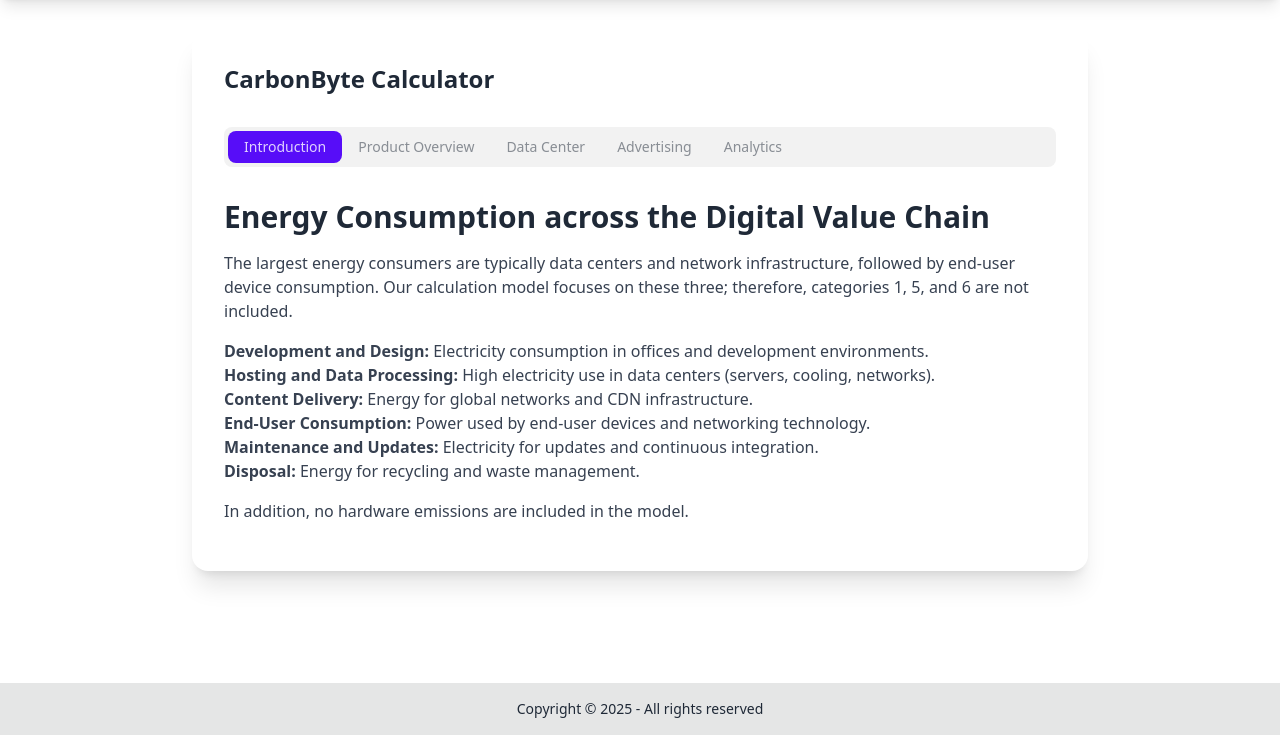
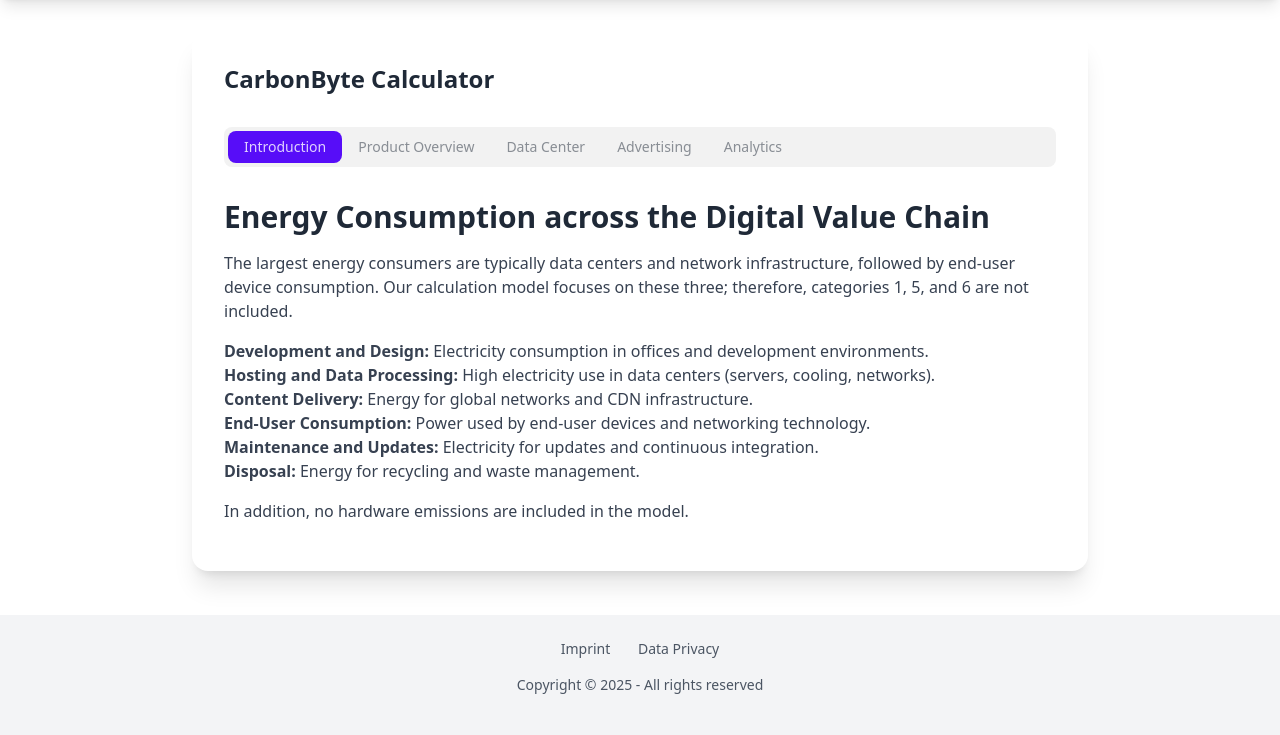
Before and after one commit to AnneLovina/carbonbyte, a Flask app: page /calculator in a window 1280 px wide. Shown: the part 65-800 px from the top of the page. Run offline with Flask 3, Linux system fonts and the light colour scheme; some libraries are stand-ins or nearby versions.

```diff
--- a/templates/base.html
+++ b/templates/base.html
@@ -61,7 +61,7 @@
     </div>
 
     <!-- Main content -->
-    <main class="container mx-auto px-4 py-8">
+    <main>
         <!-- Flash messages -->
         {% with messages = get_flashed_messages(with_categories=true) %}
         {% if messages %}
@@ -72,14 +72,18 @@
         {% endfor %}
         {% endif %}
         {% endwith %}
-
         {% block content %}{% endblock %}
     </main>
 
-    <!-- Footer -->
-    <footer class="footer footer-center p-4 bg-base-300 text-base-content mt-auto">
-        <div>
-            <p>Copyright © 2025 - All rights reserved</p>
+    <!-- Simple Footer -->
+    <footer class="bg-gray-100 py-6 mt-auto">
+        <div class="max-w-7xl mx-auto px-4 sm:px-6 lg:px-8">
+
+            <div class="text-center text-gray-600 text-sm">
+                <a href="{{ url_for('main.imprint') }}" class="hover:text-gray-900 mx-3">Imprint</a>
+                <a href="{{ url_for('main.privacy') }}" class="hover:text-gray-900 mx-3">Data Privacy</a>
+            </div>
+            <p class="text-center my-4 text-gray-600 text-sm">Copyright © 2025 - All rights reserved</p>
         </div>
     </footer>
 </body>
--- a/templates/calculator.html
+++ b/templates/calculator.html
@@ -3,7 +3,7 @@
 {% block title %}Digital Product Carbon Calculator{% endblock %}
 
 {% block content %}
-<div class="max-w-4xl mx-auto">
+<div class="my-8 max-w-4xl mx-auto">
     <div class="card bg-base-100 shadow-xl">
         <div class="card-body">
             <h2 class="card-title text-2xl mb-6">CarbonByte Calculator</h2>
```
